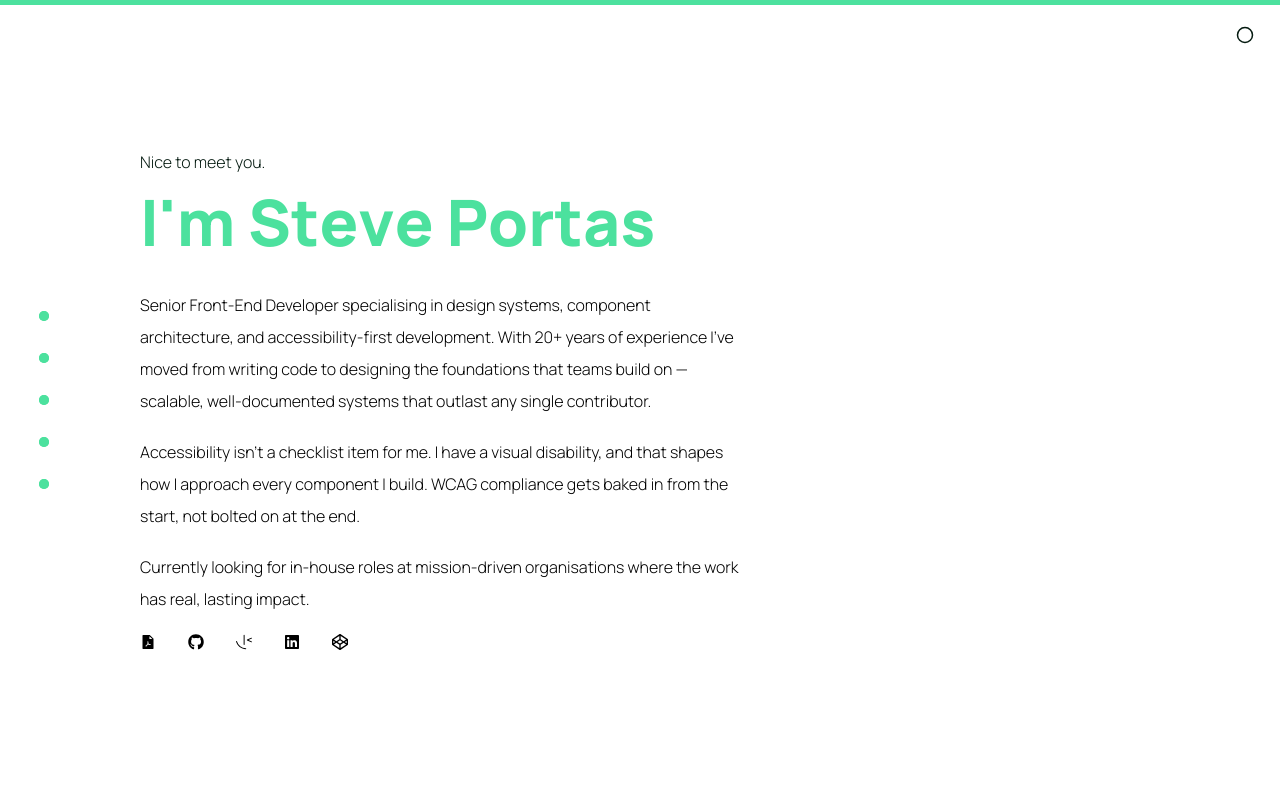
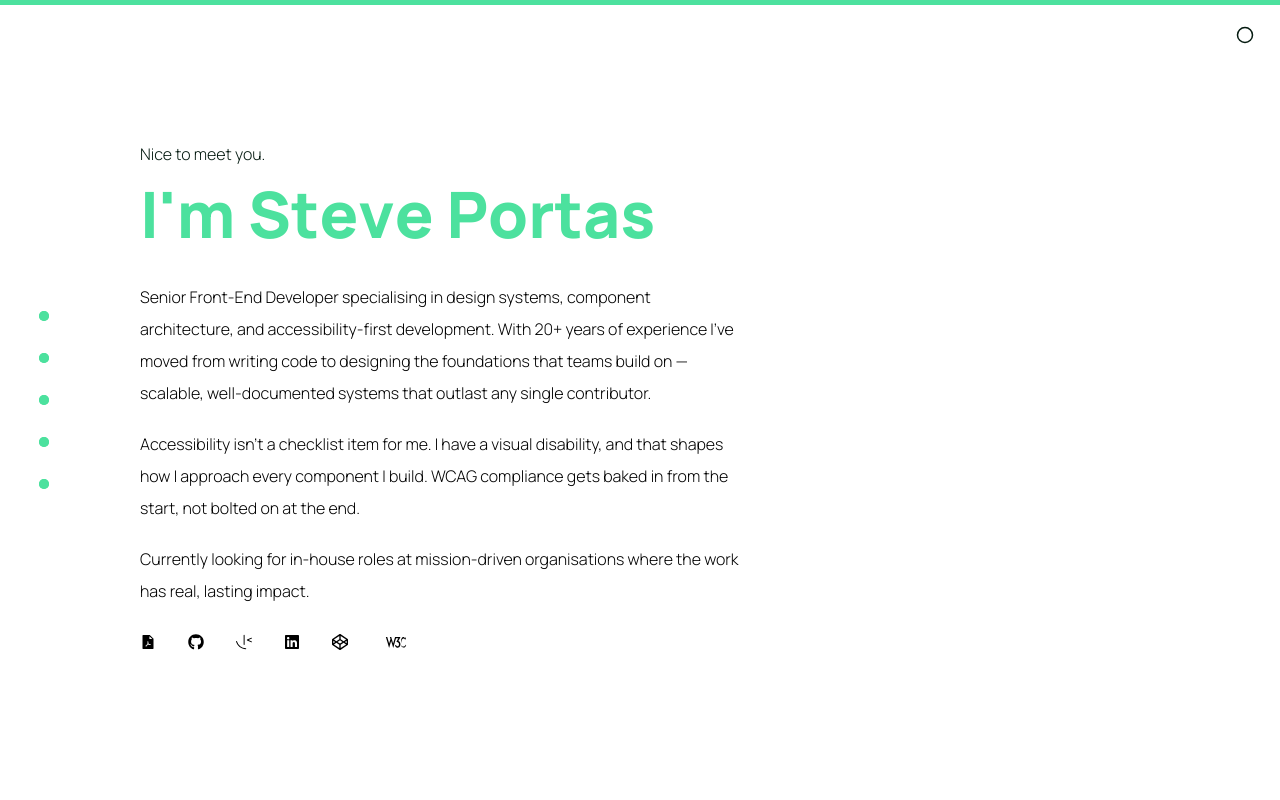
Before and after one commit to satrop/portfolio, a React (Create React App) app: page / in a window 1280 px wide. Shown: the top 800 px of the page. Built offline with nearby package versions, Linux system fonts and the light colour scheme.

Commit message:
Updating site

```diff
--- a/src/App.jsx
+++ b/src/App.jsx
@@ -23,6 +23,7 @@ const App = () => {
     <div className="App">
       <button
         className="theme-toggle"
+        aria-label="Toggle theme"
         onClick={toggleTheme}
       >
         <svg
@@ -33,11 +34,13 @@ const App = () => {
         </svg>
       </button>
       <Navigation />
-      <Hero />
-      <About />
-      <Skills />
-      <Projects />
-      <Demos />
+      <main>
+        <Hero />
+        <About />
+        <Skills />
+        <Projects />
+        <Demos />
+      </main>
     </div>
   );
 };
--- a/src/App.scss
+++ b/src/App.scss
@@ -114,6 +114,7 @@ h6 {
 
 ul {
   padding: 0;
+
   li {
     list-style: none;
   }
@@ -159,7 +160,7 @@ article {
   align-content: center;
   min-height: 100dvh;
 
-  > div {
+  >div {
     padding-block: var(--pad-block);
     width: 100%;
     max-width: var(--element-width);
@@ -224,6 +225,13 @@ p {
   svg {
     font-size: 1rem;
     transition: fill var(--anim);
+
+  }
+
+  &.hero-link--edx {
+    svg {
+      font-size: 2rem;
+    }
   }
 
   span {
--- a/src/Components/CardStandard/CardStandard.jsx
+++ b/src/Components/CardStandard/CardStandard.jsx
@@ -15,7 +15,7 @@ const CardStandard = ({ type }) => {
             key={`${card.title}-${index}`}
             className="card-standard"
           >
-            <h4>{card.title}</h4>
+            <h3>{card.title}</h3>
             <ul>
               {card.skills.map((skill, idx) => (
                 <li key={idx}>{skill}</li>
@@ -59,7 +59,7 @@ const CardStandard = ({ type }) => {
               aria-label={`View ${card.title} in a new tab`}
               rel="noopener noreferrer"
             >
-              <h4>{card.title}</h4>
+              <h3>{card.title}</h3>
               <ul>
                 {card.skills.map((skill, idx) => (
                   <li key={idx}>{skill}</li>
--- a/src/Components/Hero/Hero.jsx
+++ b/src/Components/Hero/Hero.jsx
@@ -3,6 +3,7 @@ import "./Hero.scss";
 import { FaGithub, FaLinkedin, FaCodepen } from "react-icons/fa";
 import { SiFrontendmentor } from "react-icons/si";
 import { AiFillFilePdf } from "react-icons/ai";
+import { DiW3C } from "react-icons/di";
 import { motion } from "framer-motion";
 
 const shouldReduceMotion = window.matchMedia("(prefers-reduced-motion: reduce)").matches;
@@ -68,6 +69,13 @@ const Hero = () => {
       ariaLabel: "Go to my CodePen account.",
       icon: <FaCodepen aria-hidden="true" />,
       text: "CodePen",
+    },
+    {
+      href: "https://courses.edx.org/certificates/64dbfa23f4ea41718ede200200bd15da",
+      ariaLabel: "View my edX certificate.",
+      icon: <DiW3C aria-hidden="true" />,
+      text: "edX Certificate",
+      className: "hero-link--edx",
     },
   ];
 
@@ -144,7 +152,7 @@ const Hero = () => {
                 target="_blank"
                 rel="noopener noreferrer"
                 aria-label={link.ariaLabel}
-                className="tooltip tooltip--bottom"
+                className={`tooltip tooltip--bottom ${link.className || ""}`.trim()}
                 download={link.download}
               >
                 {link.icon}
--- a/src/Components/Hero/Hero.scss
+++ b/src/Components/Hero/Hero.scss
@@ -6,6 +6,7 @@
   &-links {
     display: flex;
     flex-direction: row;
+    align-items: center;
     gap: 2rem;
     list-style: none;
     padding: 0;
```
